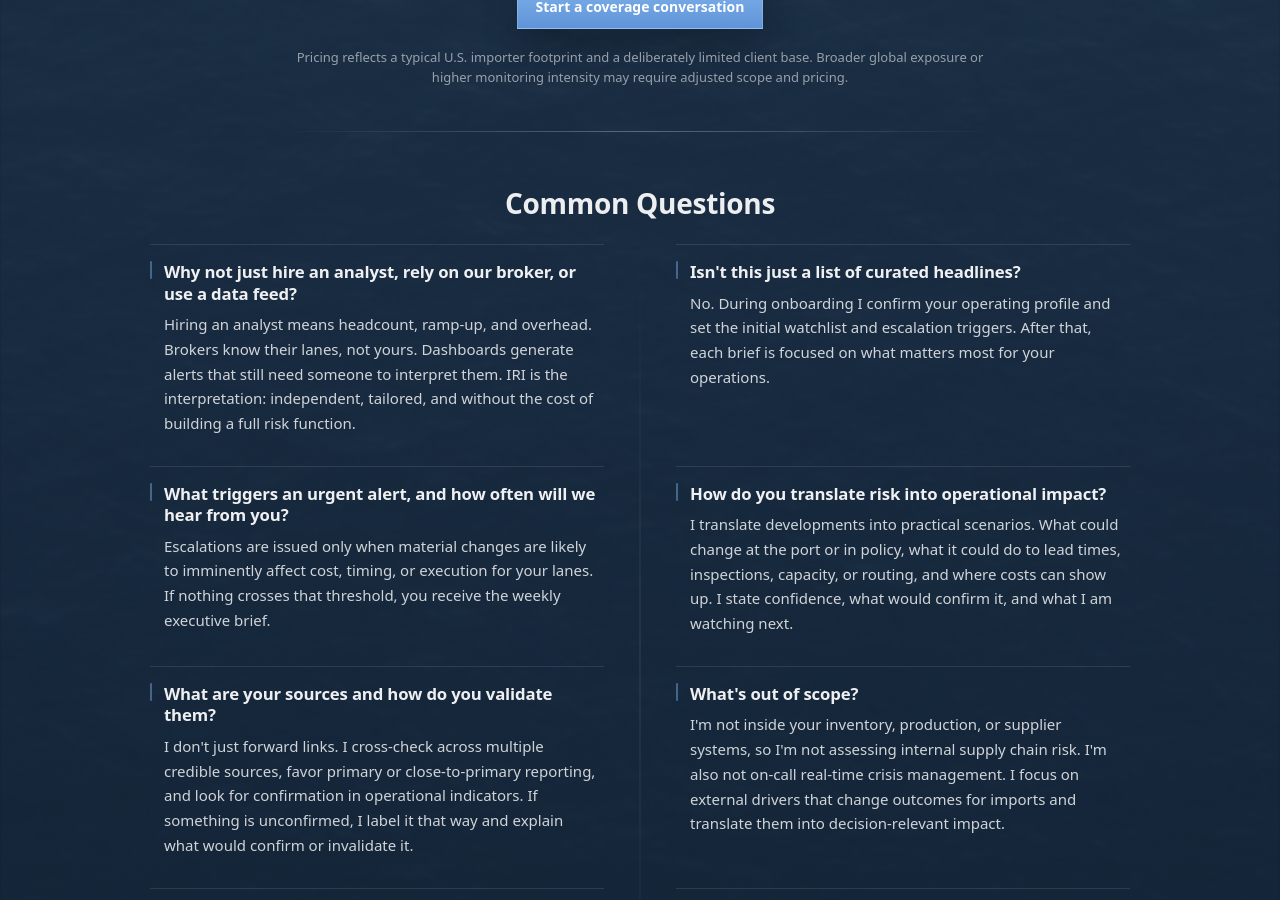
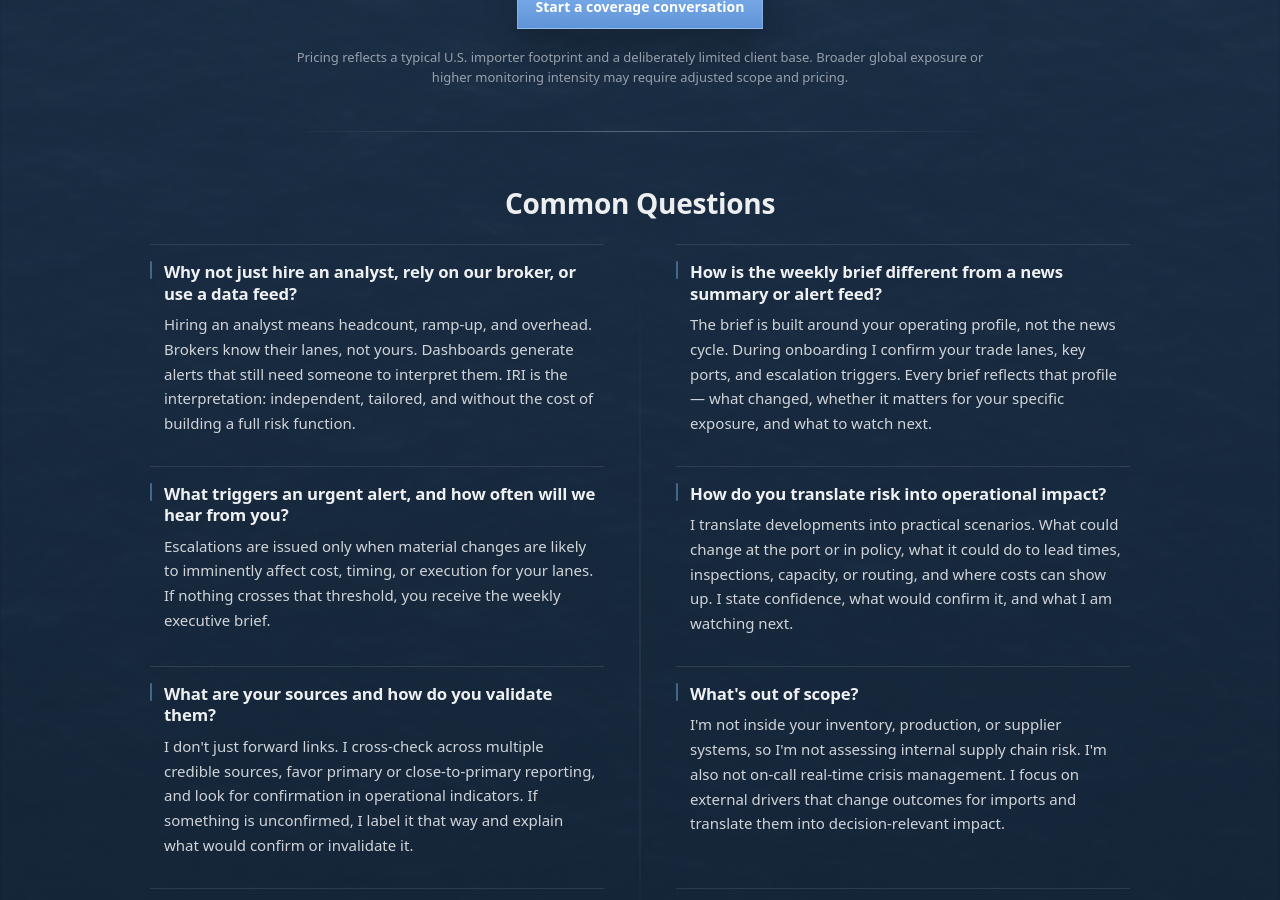
Before and after one commit to importrisk/import-risk-intelligence-site, a Jekyll site: the page built from method.html, in a window 1280 px wide and 900 px high, scrolled down 2299 px. Built offline with Jekyll 4.4.1, drawn with Linux system fonts in a browser that asks for light colours.

Commit message:
Update method.html

```diff
--- a/method.html
+++ b/method.html
@@ -300,9 +300,10 @@ css: /method.css?v=100
     </div>
 
     <div class="mp-faq-item" role="listitem">
-      <h4 class="mp-q">Isn't this just a list of curated headlines?</h4>
+      <h4 class="mp-q">How is the weekly brief different from a news summary or alert feed?
+</h4>
       <p class="mp-a">
-        No. During onboarding I confirm your operating profile and set the initial watchlist and escalation triggers. After that, each brief is focused on what matters most for your operations.
+        The brief is built around your operating profile, not the news cycle. During onboarding I confirm your trade lanes, key ports, and escalation triggers. Every brief reflects that profile — what changed, whether it matters for your specific exposure, and what to watch next.
       </p>
     </div>
 
```
